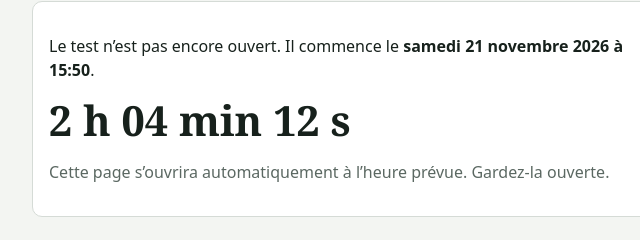
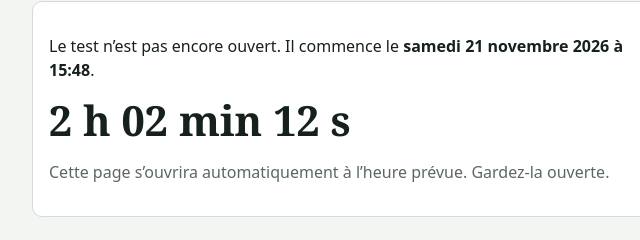
Before and after one commit to Capacity26/Test-micro, a plain HTML site: page index.html in a window 1280 px wide. Shown: the part 97-337 px from the top of the page, 284-924 px from the left. Drawn offline with Linux system fonts and the light colour scheme.

Commit message:
Update test start time and duration in index.html

```diff
--- a/index.html
+++ b/index.html
@@ -82,8 +82,8 @@ legend{font-weight:700;padding:0 6px;max-width:100%}
    ===================================================================== */
 const CONFIG = {
   titre: "Test : notions de base de programmation des microcontrôleurs",
-  debut: "2026-11-21T15:50",   // date et heure de début : AAAA-MM-JJTHH:MM (heure locale)
-  dureeMinutes: 20,            // durée du test ; l’accès se ferme à début + durée
+  debut: "2026-11-21T15:48",   // date et heure de début : AAAA-MM-JJTHH:MM (heure locale)
+  dureeMinutes: 2,            // durée du test ; l’accès se ferme à début + durée
   questions: [
     // { q: "Texte de la question", choix: ["A","B","C","D"], bonne: indice de la bonne réponse (0 = premier choix), points: 2 }
     { q: "Un microcontrôleur est :",
```
